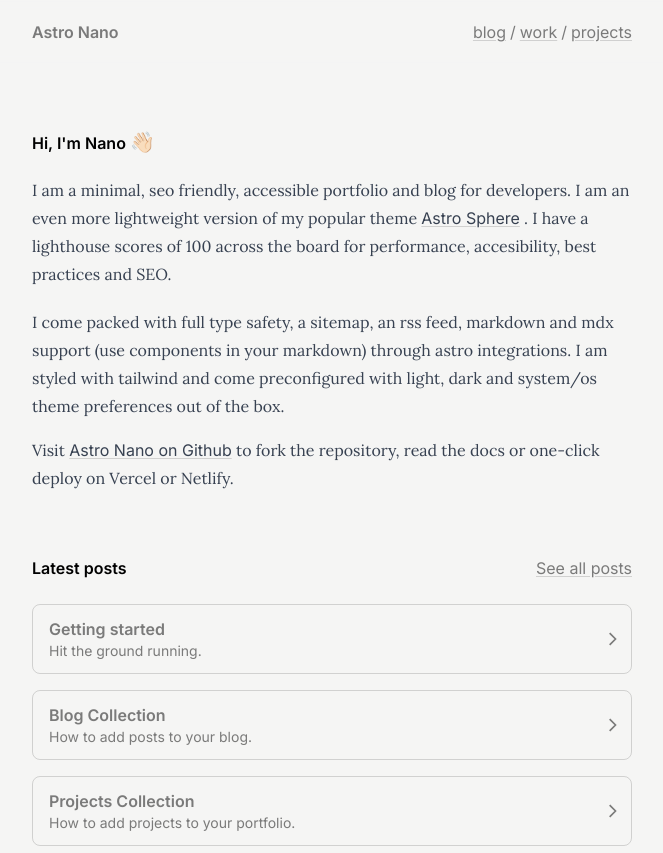
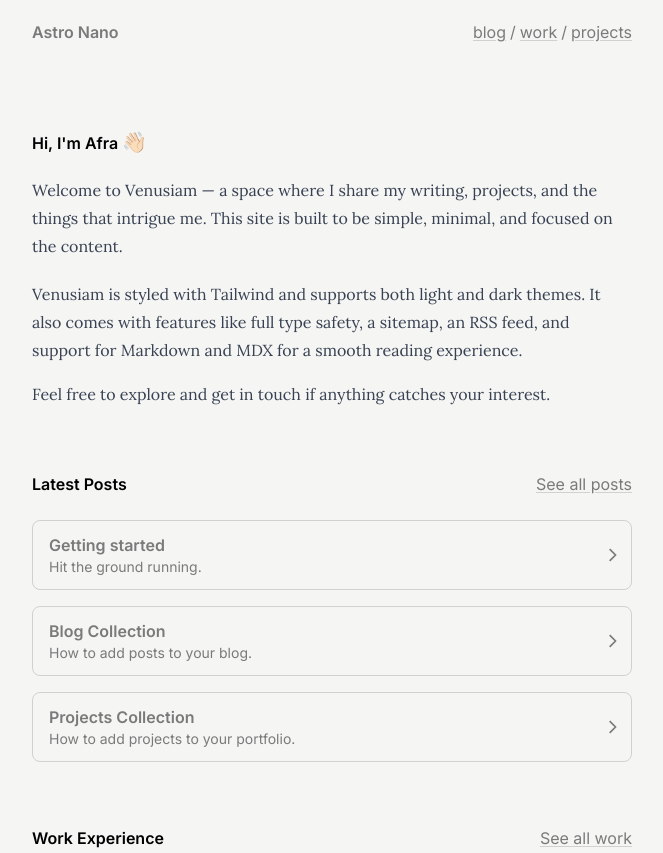
Before and after one commit to Irenity0/venusian, an Astro site: page / in a window 1280 px wide. Shown: the top 853 px of the page, without its empty margins (308-971 px from the left). Built offline with nearby package versions, Linux system fonts and the light colour scheme; Astro itself is replaced by a stand-in of ours; a web font is replaced by a local one.

Commit message:
Update index.astro

```diff
--- a/src/pages/index.astro
+++ b/src/pages/index.astro
@@ -30,35 +30,25 @@
 
 ---
 
-<PageLayout title={HOME.TITLE} description={HOME.DESCRIPTION}>
+<PageLayout title="Welcome to Venusiam" description="A space where I share my writing, projects, and thoughts.">
   <Container>
     <h4 class="animate font-semibold text-black dark:text-white">
-      Hi, I'm Nano <span class="text-xl">👋🏻</span>
+      Hi, I'm Afra <span class="text-xl">👋🏻</span>
     </h4>
     <div class="space-y-16">
       <section>
         <article class="space-y-4">
           <p class="animate">
-            I am a minimal, seo friendly, accessible portfolio and blog for developers.
-            I am an even more lightweight version of my popular theme
-            <Link href="https://github.com/markhorn-dev/astro-sphere" aria-label="Astro Sphere on Github" external>
-              Astro Sphere
-            </Link>.
-            I have a lighthouse scores of 100 across the board for performance,
-            accesibility, best practices and SEO.
+            Welcome to Venusiam — a space where I share my writing, projects, and the things that intrigue me.
+            This site is built to be simple, minimal, and focused on the content.
           </p>
           <p class="animate">
-            I come packed with full type safety, a sitemap, an rss feed, markdown
-            and mdx support (use components in your markdown) through astro integrations.
-            I am styled with tailwind and come preconfigured with light, dark and
-            system/os theme preferences out of the box.
+            Venusiam is styled with Tailwind and supports both light and dark themes.
+            It also comes with features like full type safety, a sitemap, an RSS feed,
+            and support for Markdown and MDX for a smooth reading experience.
           </p>
           <p class="animate">
-            Visit
-            <Link href="https://github.com/markhorn-dev/astro-nano" aria-label="Astro Nano on Github" external>
-              Astro Nano on Github
-            </Link>
-            to fork the repository, read the docs or one-click deploy on Vercel or Netlify.
+            Feel free to explore and get in touch if anything catches your interest.
           </p>
         </article>
       </section>
@@ -66,7 +56,7 @@
       <section class="animate space-y-6">
         <div class="flex flex-wrap gap-y-2 items-center justify-between">
           <h5 class="font-semibold text-black dark:text-white">
-            Latest posts
+            Latest Posts
           </h5>
           <Link href="/blog">
             See all posts
@@ -113,7 +103,7 @@
       <section class="animate space-y-6">
         <div class="flex flex-wrap gap-y-2 items-center justify-between">
           <h5 class="font-semibold text-black dark:text-white">
-            Recent projects
+            Recent Projects
           </h5>
           <Link href="/projects">
             See all projects
@@ -134,21 +124,21 @@
         </h5>
         <article>
           <p>
-            If you want to get in touch with me about something or just to say hi,
-            reach out on social media or send me an email.
+            If you want to get in touch, feel free to reach out on social media or send me an email.
+            I'm always open to interesting conversations.
           </p>
         </article>
         <ul class="flex flex-wrap gap-2">
           {SOCIALS.map(SOCIAL => (
             <li class="flex gap-x-2 text-nowrap">
-              <Link href={SOCIAL.HREF} external aria-label={`${SITE.NAME} on ${SOCIAL.NAME}`}>
+              <Link href={SOCIAL.HREF} external aria-label={`Venusiam on ${SOCIAL.NAME}`}>
                 {SOCIAL.NAME}
               </Link>
               {"/"}
             </li>
           ))}
           <li class="line-clamp-1">
-            <Link href={`mailto:${SITE.EMAIL}`} aria-label={`Email ${SITE.NAME}`}>
+            <Link href={`mailto:${SITE.EMAIL}`} aria-label={`Email Venusiam`}>
               {SITE.EMAIL}
             </Link>
           </li>
```
